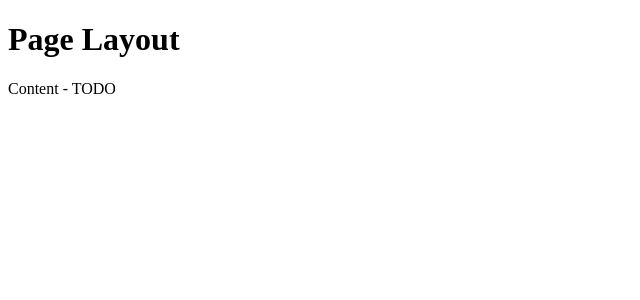
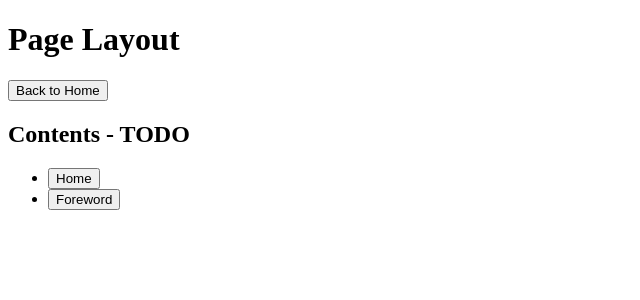
Before and after one commit to michac789/ngs-living-pictures, a React (Create React App) app: page /content in a window 1280 px wide. Shown: the top 300 px of the page, without its empty margins (0-640 px from the left). Built offline with nearby package versions, Linux system fonts and the light colour scheme.

Commit message:
feat: add basic page routing logic, constant file

```diff
--- /dev/null
+++ b/src/constants/foreword.ts
@@ -0,0 +1,12 @@
+
+export const forewordMainText = `
+National Gallery Singapore is proud to present Living Pictures: Photography in Southeast Asia, a groundbreaking exhibition of photographs by artists working in and from Southeast Asia. Living Pictures represents the Gallery’s first foray into writing a regional history of photography, the culmination of years of thought, research and care into crafting a narrative of great significance to our understanding of global art histories.
+
+Photography has thus far been included in the art histories of Southeast Asia in minor, even incidental, ways, ill befitting of the power of the medium, perspective of the photographers and influence of the images produced. Its exclusion from predominant art historical narratives could well be due to the complex nature of photographs themselves, tied up simultaneously as a mode of documentation and artistic production. The potential of the medium gives rise to inherent contradictions that might be perceived as obstacles to a singular, coherent narrative.
+
+Living Pictures confronts the complexities of photography head-on. It traverses the character of each individual image to take a wider view of photography, shifting the general tenor of discussion on photography beyond the framework established by the chronological analysis of stylistic development particular to the formation of the Western photographic canon, focussing instead on the function of these photographs. Lines of inquiry explored both in the exhibition and this catalogue evolve from the notion that photographs have and continue to play a role in how we see the world and therefore shape it: what do photographs do?
+
+Living Pictures responds to five key themes that have emerged over the course of research, elaborated upon in detail in this catalogue by forerunners in the work on photography in Southeast Asia. Each section of this book, introduced by lead curator Charmaine Toh, illustrates the power and influence of photography: from its effect on the colonial imagination and formation of certain identities to present-day effects of the blitz of photographic images in our daily lives. The exhibition and catalogue both highlight the place of photography in art history, but as its title suggests, the changing uses of photographs—perhaps even the changing narrative of a single photograph—reveal their relevance to the way we see and interact with our world today.
+
+That the Gallery is actively rewriting the histories of global art through the perspective of Southeast Asian art histories is no small feat; unreserved thanks is given to our colleagues, including exhibition curators Roger Nelson, Goh Sze Ying, Roy Ng and Kenneth Tay, who are dedicated to uncovering these marginalised narratives that we hope will make a great impact on the art historical canon. We are also grateful to the individuals and institutions who have generously lent us their works for this display, allowing our publics this significant access. We hope the many lives of photographs might inspire new reflections on the medium, and much more exciting possibilities to come.
+`
--- a/src/pages/Content/Content.tsx
+++ b/src/pages/Content/Content.tsx
@@ -1,9 +1,32 @@
 import React from "react";
+import { useNavigate } from "react-router-dom";
 
 const Content = () => {
+  const navigate = useNavigate();
+
+  const links = [
+    {
+      title: "Home",
+      path: "/"
+    },
+    {
+      title: "Foreword",
+      path: "/foreword"
+    },
+  ];
+
   return (
     <div>
-      Content - TODO
+      <h2>Contents - TODO</h2>
+      <ul>
+        {links.map((link) => (
+          <li key={link.path}>
+            <button onClick={() => navigate(link.path)}>
+              {link.title}
+            </button>
+          </li>
+        ))}
+      </ul>
     </div>
   );
 }
--- a/src/pages/Foreword/Foreword.tsx
+++ b/src/pages/Foreword/Foreword.tsx
@@ -1,9 +1,10 @@
 import React from "react";
+import { forewordMainText } from "../../constants/foreword";
 
 const Foreword = () => {
   return (
     <div>
-      Foreword - TODO
+      {forewordMainText}
     </div>
   );
 }
--- a/src/pages/Home/Home.tsx
+++ b/src/pages/Home/Home.tsx
@@ -1,9 +1,21 @@
 import React from "react";
+import { useNavigate } from "react-router-dom";
 
 const Home = () => {
+  const navigate = useNavigate();
+
+  const handleNext = () => {
+    navigate("/content");
+  }
+
   return (
     <div>
-      Home - TODO
+      <h3>
+        Home - TODO
+      </h3>
+      <button onClick={handleNext}>
+        Enter
+      </button>
     </div>
   );
 }
--- a/src/pages/PageLayout/PageLayout.tsx
+++ b/src/pages/PageLayout/PageLayout.tsx
@@ -1,10 +1,15 @@
 import React from "react";
-import { Outlet } from "react-router-dom";
+import { Outlet, useNavigate } from "react-router-dom";
 
 const PageLayout = () => {
+  const navigate = useNavigate();
+
   return (
     <div>
       <h1>Page Layout</h1>
+      <button onClick={() => navigate("/")}>
+        Back to Home
+      </button>
       <Outlet />
     </div>
   );
```
